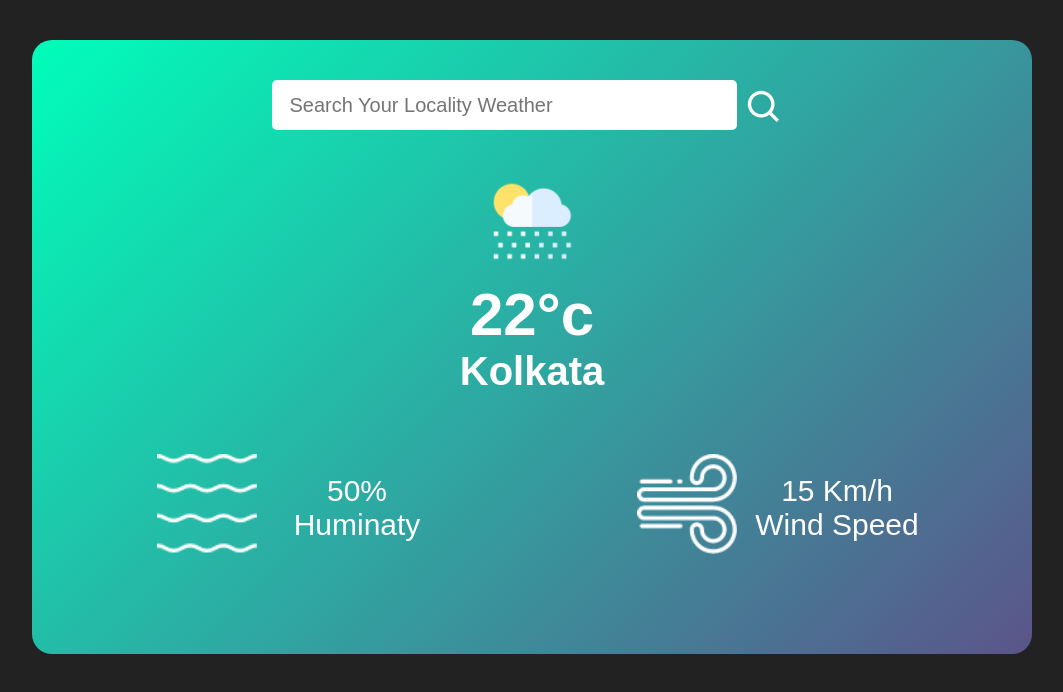
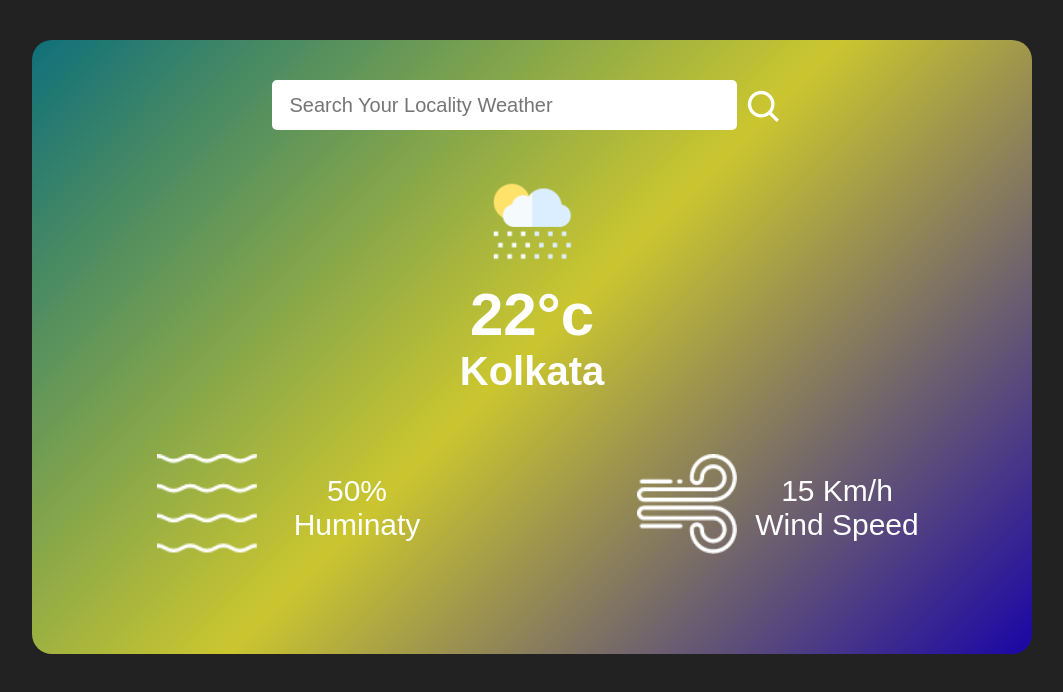
Before and after one commit to amit-mandal-kgce/Weather-Application1, a plain HTML site: page index.html in a window 1280 px wide. Shown: the whole page, without its empty margins (108-1171 px from the left). Drawn offline with nearby package versions, Linux system fonts and the light colour scheme.

Commit message:
Update style.css

```diff
--- a/style.css
+++ b/style.css
@@ -10,7 +10,7 @@ body{
 .container{
     width: 90%;
     max-width: 1000px;
-    background: linear-gradient(135deg, #00feba, #5b548a);
+    background: linear-gradient(135deg, #0f707a, #cbc62f, #1a05a6);
     color: #fff;
     margin: 40px auto 0;
     border-radius: 20px;
```
